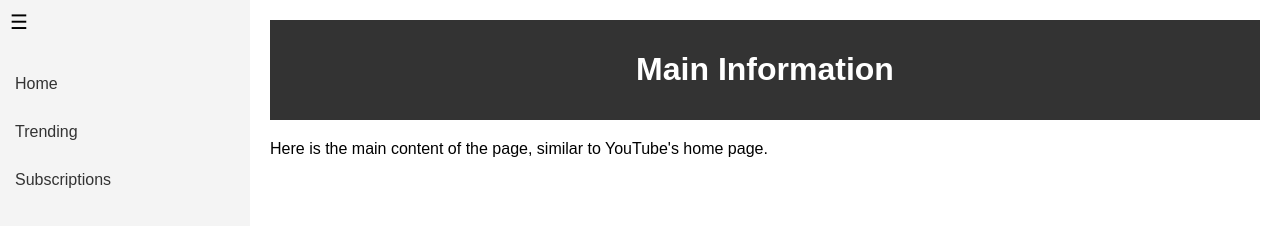
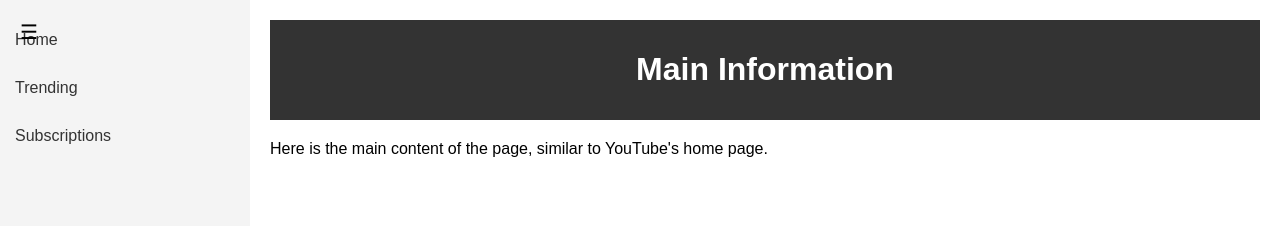
Before and after one commit to Dekapi/strona, a plain HTML site: page index.html in a window 1280 px wide. Drawn offline with Linux system fonts and the light colour scheme.

Commit message:
Update styles.css

```diff
--- a/styles.css
+++ b/styles.css
@@ -13,6 +13,7 @@ body {
     height: 100vh;
     transition: width 0.3s;
     overflow: hidden;
+    position: relative;
 }
 
 .sidebar.collapsed {
@@ -25,6 +26,9 @@ body {
     font-size: 20px;
     cursor: pointer;
     padding: 10px;
+    position: absolute;
+    top: 10px;
+    left: 10px;
 }
 
 .nav ul {
@@ -43,6 +47,10 @@ body {
     display: block;
 }
 
+.nav.hidden {
+    display: none;
+}
+
 .main-content {
     flex: 1;
     padding: 20px;
```
